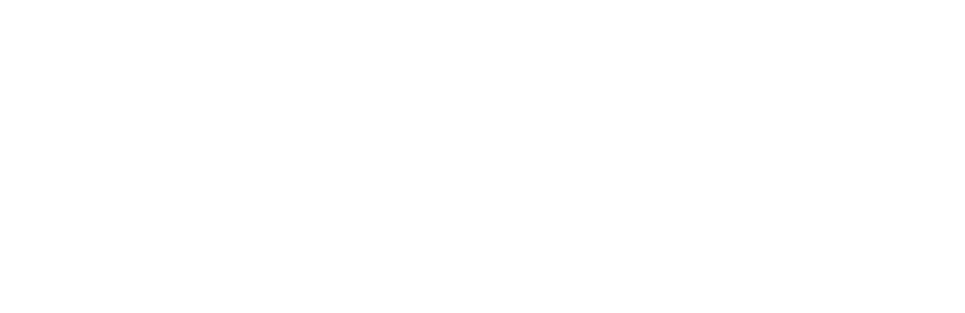
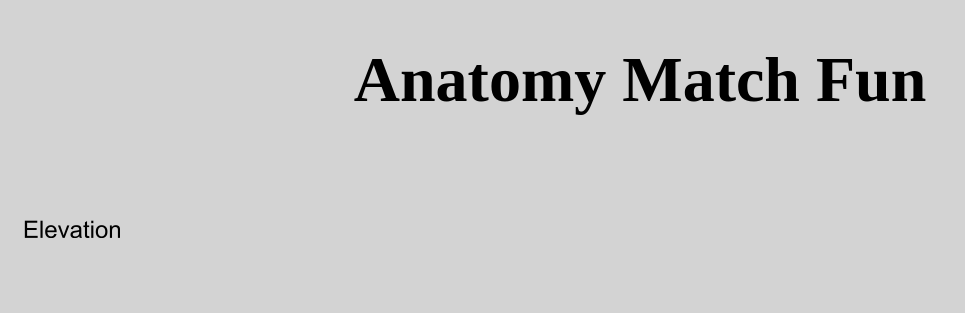
Before and after one commit to GordonJudd/anatomygame, a plain HTML site: page index.html in a window 1280 px wide. Shown: the whole page, without its empty margins (0-965 px from the left). Drawn offline with Linux system fonts and the light colour scheme.

Commit message:
New background

```diff
--- a/index.html
+++ b/index.html
@@ -4,9 +4,14 @@
     <meta charset="UTF-8">
     <meta name="viewport" content="width=device-width, initial-scale=1.0">
     <meta http-equiv="X-UA-Compatible" content="ie=edge">
-    <title>Anatomy Made Fun</title>
+    <link rel="stylesheet" href="styles.css">
+
+    <title>Anatomy Matching Game</title>
 </head>
 <body>
-
+    <h1 class="header-main">Anatomy Match Fun</h1>
+    <div id="game"></div>
+    <img src="images/Elevation.png" alt="">
 </body>
+<script src="script.js"></script>
 </html>
--- a/styles.css
+++ b/styles.css
@@ -0,0 +1,34 @@
+*,
+*::before,
+*::after {
+    box-sizing: border-box;
+}
+
+body {
+    margin: 20px 0;
+    background: lightgrey;
+}
+
+.header-main {
+    text-align: center;
+    font-size: 4em;
+}
+
+/* .grid {
+    max-width: 960px;
+    margin: 0 auto;
+    display: flex;
+    flex-wrap: wrap;
+    justify-content: space-evenly;
+}
+
+.card {
+    margin: 5px;
+    background: rgb(rgb(175, 211, 202));
+    background-size: contain;
+    background-repeat: no-repeat;
+    background-position: center center;
+    height: 150px;
+    width: 150px;
+}
+ */
```
Also changed, not shown: images/Elevation.png (added).
